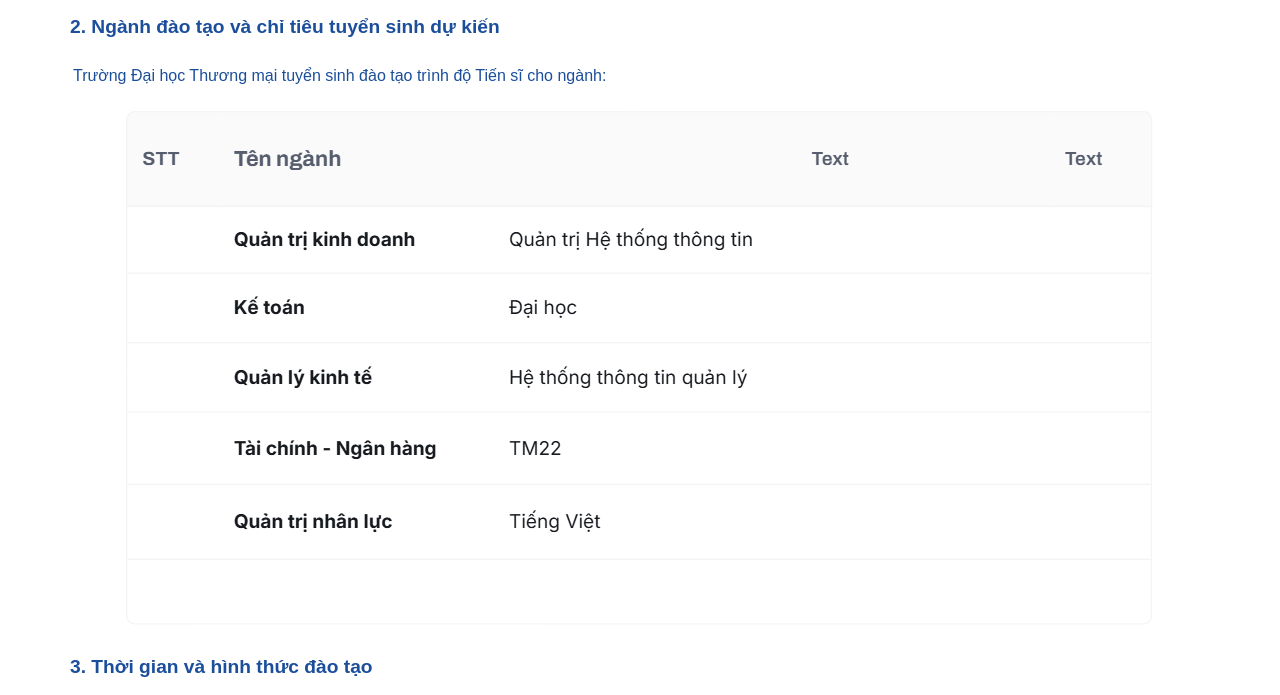
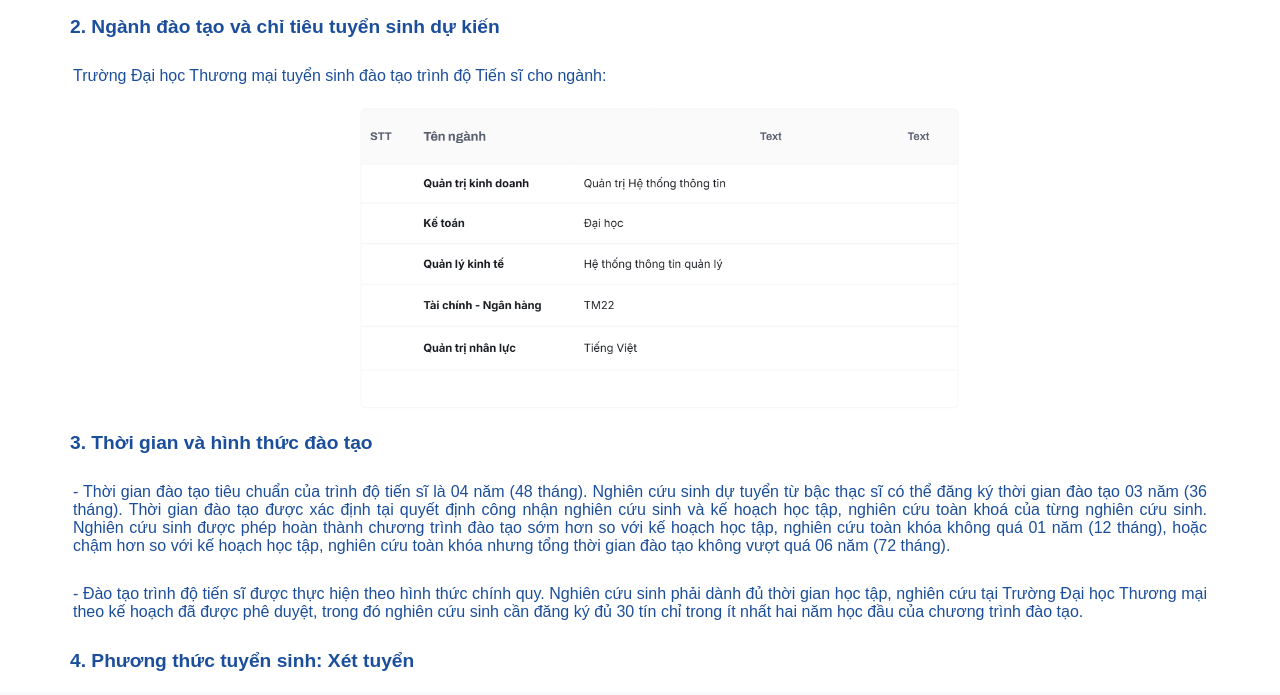
Before and after one commit to phuonganh138/quangcaotruonghoc, a plain HTML site: page tuyensinhtiensi.html in a window 1280 px wide. Shown: the part 1109-1804 px from the top of the page. Drawn offline with Linux system fonts and the light colour scheme; files that its build step writes are made by us from their sources; files whose address does not match are found by name.

Commit message:
Update tuyensinhtiensi.css

```diff
--- a/css/tuyensinhtiensi.css
+++ b/css/tuyensinhtiensi.css
@@ -145,6 +145,21 @@
     align-items: center;       /* Căn giữa hình ảnh theo chiều dọc */
     background-color: #ffffff; /* Đặt màu nền nếu muốn có nền sau hình ảnh */
     }
+.image-container1 {
+    max-width: 600px;
+    /* Cho container chiếm toàn bộ chiều rộng trang */
+    max-height: 500px;
+    /* Đặt chiều cao cố định cho banner, bạn có thể thay đổi theo ý muốn */
+    display: flex;
+    /* Sử dụng flexbox để căn giữa */
+    justify-content: center;
+    /* Căn giữa hình ảnh theo chiều ngang */
+    align-items: center;
+    /* Căn giữa hình ảnh theo chiều dọc */
+    background-color: #ffffff;
+    /* Đặt màu nền nếu muốn có nền sau hình ảnh */
+    margin-left: 350px;
+}
 
 /* Định dạng cho hình ảnh trong banner */
 .admission-image {
```
